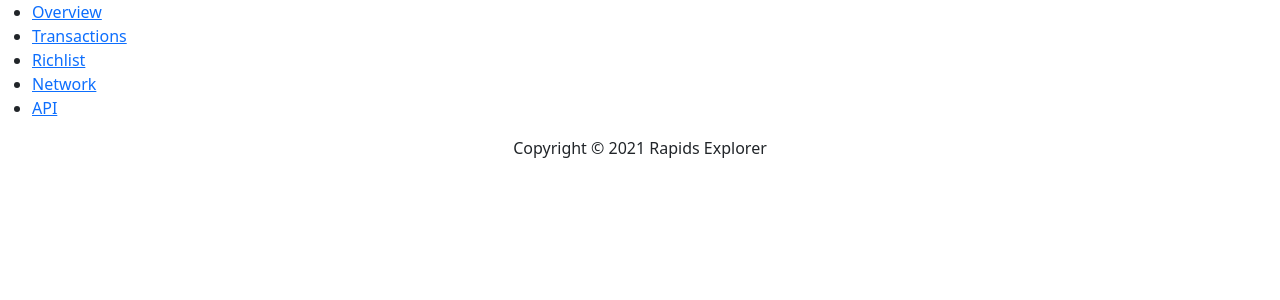
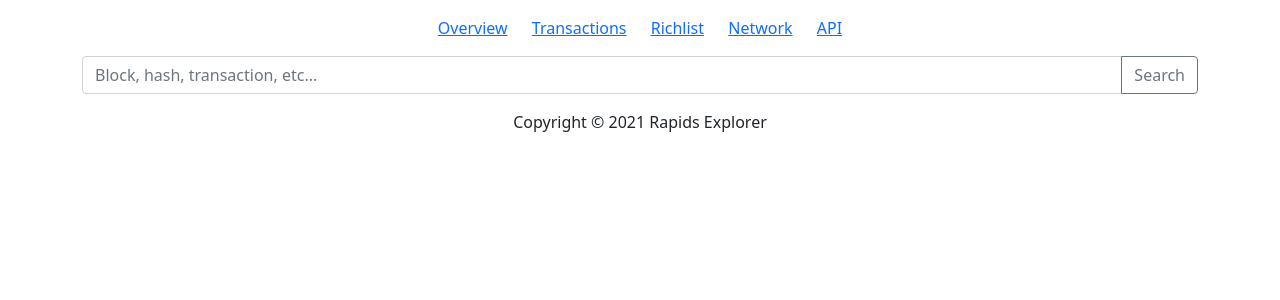
Before and after one commit to RapidsOfficial/Explorer, a Flask app: page /docs in a window 1280 px wide. Shown: the top 300 px of the page. Run offline with Flask 2, Linux system fonts and the light colour scheme.

Commit message:
Search and other improvements

```diff
--- a/backend/frontend/views.py
+++ b/backend/frontend/views.py
@@ -1,9 +1,13 @@
 from ..services import TransactionService
 from ..services import AddressService
 from ..services import BlockService
+from flask import redirect, url_for
 from flask import render_template
 from flask import Blueprint
 from pony import orm
+
+from webargs.flaskparser import use_args
+from webargs import fields
 
 blueprint = Blueprint("frontend", __name__)
 
@@ -18,6 +22,16 @@ def home():
 def block(blockhash):
     block = BlockService.get_by_hash(blockhash)
     return render_template("pages/block.html", block=block)
+
+@blueprint.route("/height/<int:height>")
+@orm.db_session
+def height(height):
+    if (block := BlockService.get_by_height(height)):
+        return redirect(url_for("frontend.block", blockhash=block.blockhash))
+
+    return redirect(url_for("frontend.home"))
+
+# ToDo: Height endpoint
 
 @blueprint.route("/transactions")
 @orm.db_session
@@ -37,6 +51,26 @@ def address(address):
     address = AddressService.get_by_address(address)
     return render_template("pages/address.html", address=address)
 
+@blueprint.route("/search")
+@use_args({"query": fields.Str(required=True)}, location="query")
+@orm.db_session
+def search(args):
+    if args["query"].isdigit():
+        if (block := BlockService.get_by_height(args["query"])):
+            return redirect(url_for("frontend.block", blockhash=block.blockhash))
+
+    else:
+        if len(args["query"]) == 64:
+            if (block := BlockService.get_by_hash(args["query"])):
+                return redirect(url_for("frontend.block", blockhash=block.blockhash))
+
+            return redirect(url_for("frontend.transaction", txid=args["query"]))
+
+        else:
+            return redirect(url_for("frontend.address", address=args["query"]))
+
+    return redirect(url_for("frontend.home"))
+
 @blueprint.route("/masternodes")
 def masternodes():
     return render_template("layout.html")
--- a/backend/models.py
+++ b/backend/models.py
@@ -22,7 +22,7 @@ class Block(db.Entity):
     _table_ = "chain_blocks"
 
     blockhash = orm.Required(str, index=True)
-    height = orm.Required(int, index=True)
+    height = orm.Required(int, size=64, index=True)
     bits = orm.Required(int, size=64)
     created = orm.Required(datetime)
     merkleroot = orm.Required(str)
--- a/backend/sync.py
+++ b/backend/sync.py
@@ -143,7 +143,7 @@ def sync_blocks():
                 # ToDo: Add token support here
 
                 script = vout["address"]
-                address = AddressService.get_by_address(script)
+                address = AddressService.get_by_address(script, True)
                 address.transactions.add(transaction)
 
                 output = OutputService.create(
--- a/backend/templates/layout.html
+++ b/backend/templates/layout.html
@@ -9,11 +9,16 @@
 		<title>{{ title }}</title>
 
 		<style type="text/css">
-
+			.nav-links a {
+				display: inline-block;
+				padding: 0 10px;
+			}
 		</style>
 	</head>
 	<body>
 		{% include "navbar.html" %}
+
+		{% include "search.html" %}
 
 		<div class="container">
 			{% block content %}{% endblock %}
--- a/backend/templates/navbar.html
+++ b/backend/templates/navbar.html
@@ -1,9 +1,11 @@
-<div>
-    <ul>
-        <li><a href="/">Overview</a></li>
-        <li><a href="/transactions">Transactions</a></li>
-        <li><a href="/holders">Richlist</a></li>
-        <li><a href="/">Network</a></li>
-        <li><a href="/">API</a></li>
-    </ul>
+<div class="container">
+	<div class="row">
+		<div class="col-12 mb-3 mt-3 text-center nav-links">
+			<a href="/">Overview</a>
+			<a href="/transactions">Transactions</a>
+			<a href="/holders">Richlist</a>
+			<a href="/">Network</a>
+			<a href="/">API</a>
+		</div>
+	</div>
 </div>
--- a/backend/templates/pages/address.html
+++ b/backend/templates/pages/address.html
@@ -1,5 +1,6 @@
 {% extends "layout.html" %}
 {% block content %}
+	{% if address %}
 		<div class="row">
 			<div class="col-12">
 				<h1 class="h3 mb-3 text-gray-800">Address</h1>
@@ -72,4 +73,7 @@
 				{% endfor %}
 			</div>
 		</div>
+	{% else %}
+		Address not found
+	{% endif %}
 {% endblock content %}
--- /dev/null
+++ b/backend/templates/search.html
@@ -0,0 +1,13 @@
+<div class="container">
+	<div class="row">
+		<div class="col-12">
+			<form action="/search">
+				<div class="input-group mb-3">
+					<input type="text" class="form-control" placeholder="Block, hash, transaction, etc..." name="query">
+
+					<button class="btn btn-outline-secondary">Search</button type="submit">
+				</div>
+			</form>
+		</div>
+	</div>
+</div>
```
Also changed, not shown: backend/services.py (+9 -8 lines). Lines whose indentation alone changed are shown as unchanged.
